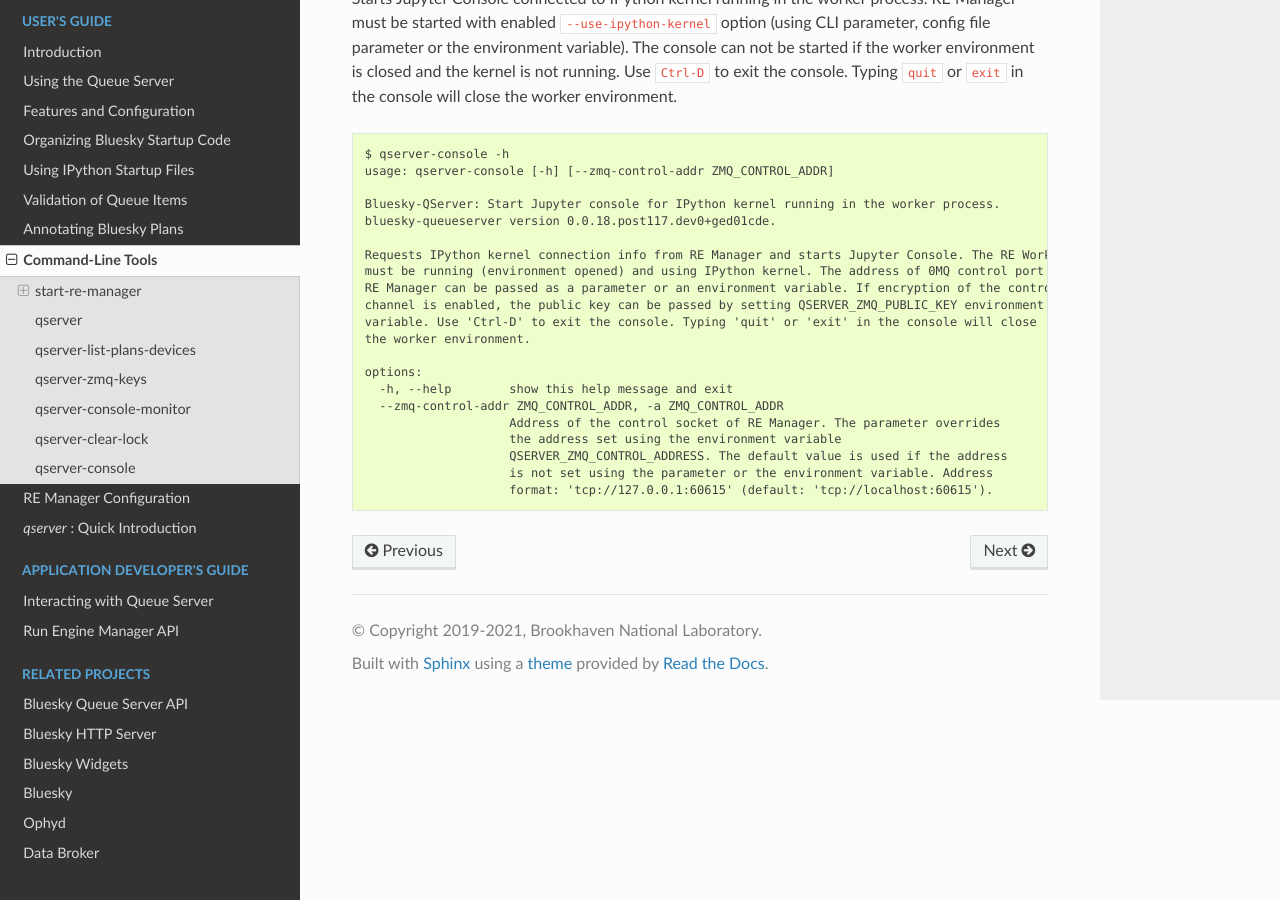
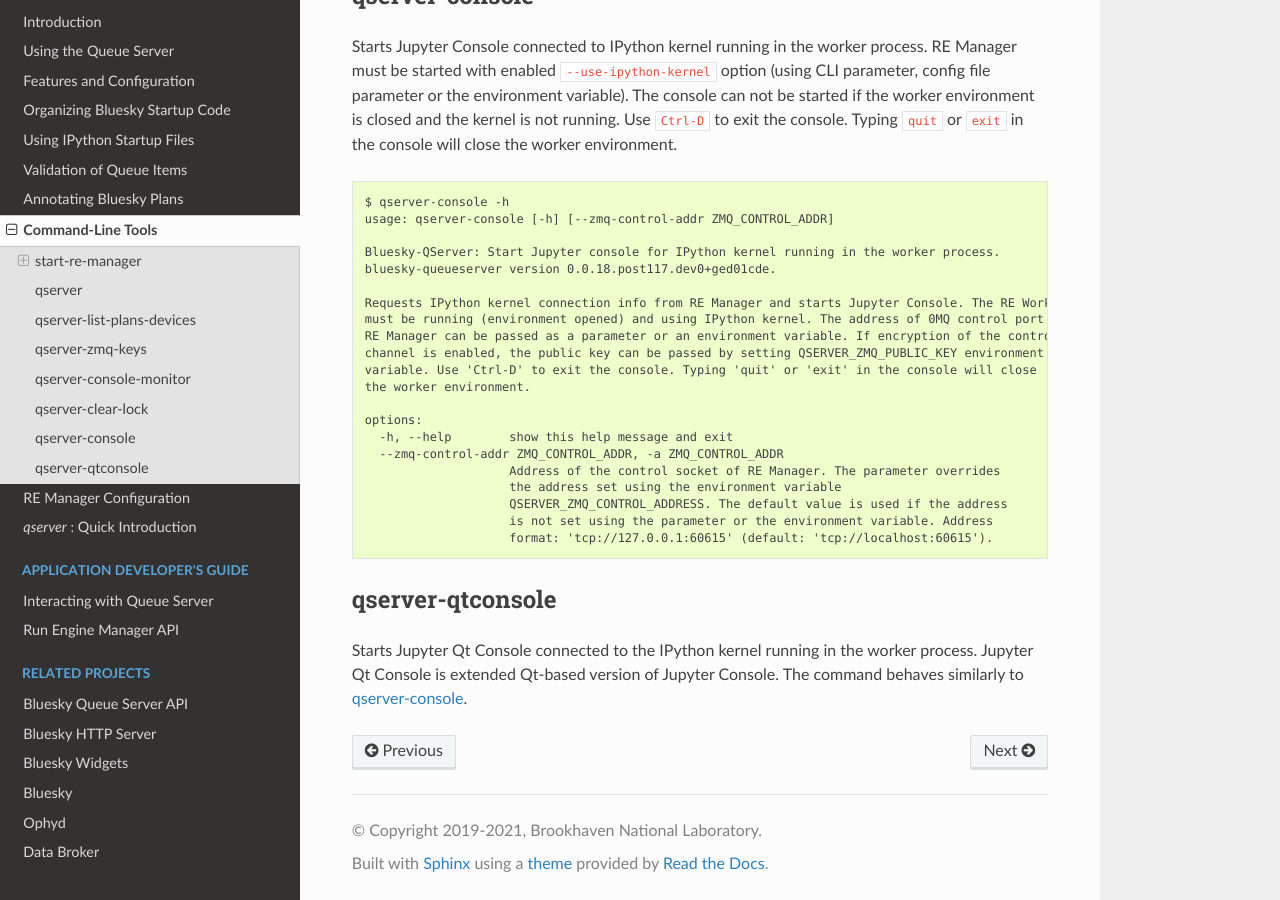
Before and after one commit to bluesky/bluesky-queueserver, a Sphinx documentation site: the page built from docs/source/cli_tools.rst, in a window 1280 px wide and 900 px high, scrolled down 13244 px. Built offline with Sphinx 7.4.7 and the Read the Docs theme 2.0.0, drawn with Linux system fonts in a browser that asks for light colours; some of the changed text lies outside the part shown.

Commit message:
DOC: add references to 'qserver-qtconsole' to documentation

```diff
--- a/docs/source/cli_tools.rst
+++ b/docs/source/cli_tools.rst
@@ -11,6 +11,7 @@ The CLI tools are installed with the *bluesky-queueserver* package:
 - :ref:`qserver_console_monitor_cli` - simple monitor of RE Manager console output.
 - :ref:`qserver_clear_lock_cli` - unlock RE Manager if the lock key is lost.
 - :ref:`qserver_console_cli` - start Jupyter Console connected to IPython kernel running in the worker.
+- :ref:`qserver_qtconsole_cli` - start Jupyter Qt Console connected to IPython kernel running in the worker.
 
 .. _start_re_manager_cli:
 
@@ -772,3 +773,13 @@ close the worker environment.
                       QSERVER_ZMQ_CONTROL_ADDRESS. The default value is used if the address
                       is not set using the parameter or the environment variable. Address
                       format: 'tcp://127.0.0.1:60615' (default: 'tcp://localhost:60615').
+
+
+.. _qserver_qtconsole_cli:
+
+qserver-qtconsole
+-----------------
+
+Starts Jupyter Qt Console connected to the IPython kernel running in the worker process.
+Jupyter Qt Console is extended Qt-based version of Jupyter Console. The command behaves similarly
+to :ref:`qserver_console_cli`.
--- a/docs/source/tutorials.rst
+++ b/docs/source/tutorials.rst
@@ -1364,6 +1364,10 @@ RE Manager and passes it to the Jupyter Console::
 
   $ qserver-console
 
+Alternatively, ``qserver-qtconsole`` may be used to start Jupyter Qt Console::
+
+  $ qserver-qtconsole
+
 Start a plan in the IPython prompt::
 
   In [1]: RE(count([det1, det2], num=10, delay=1))
```
